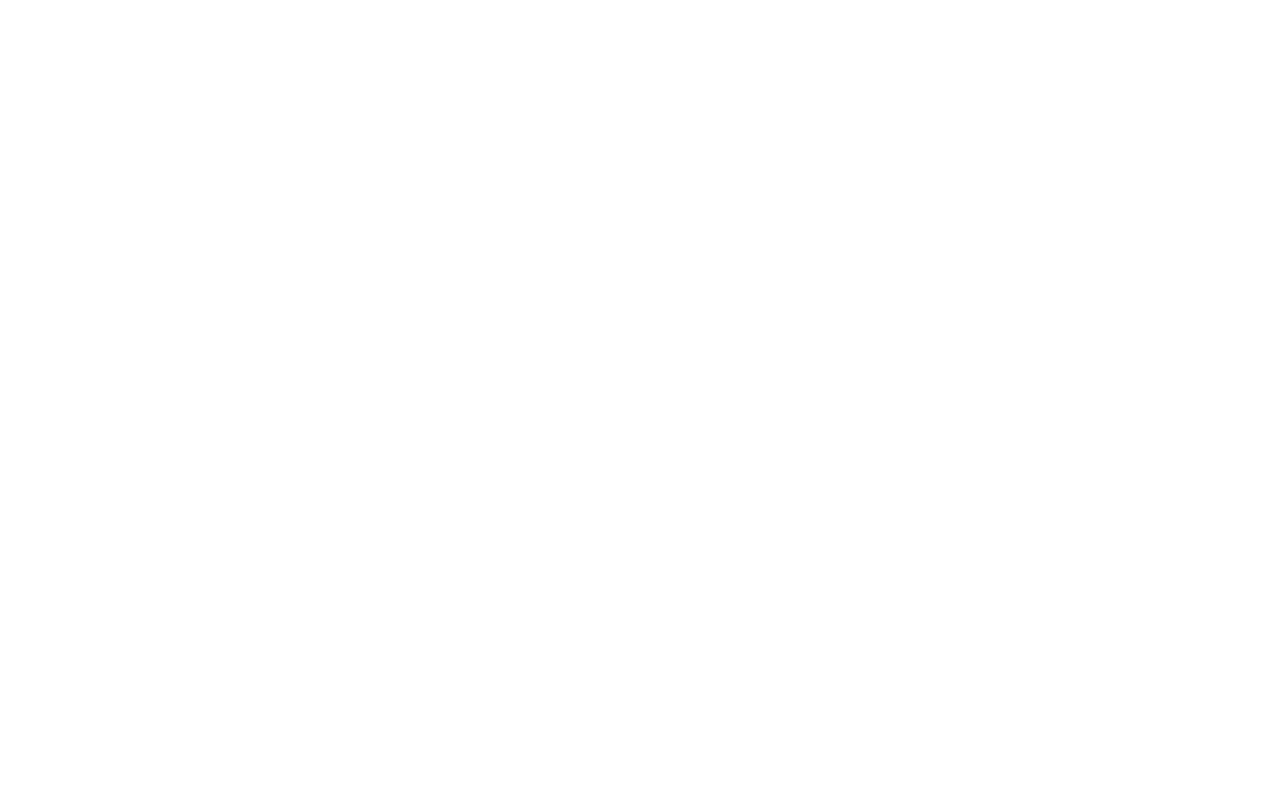
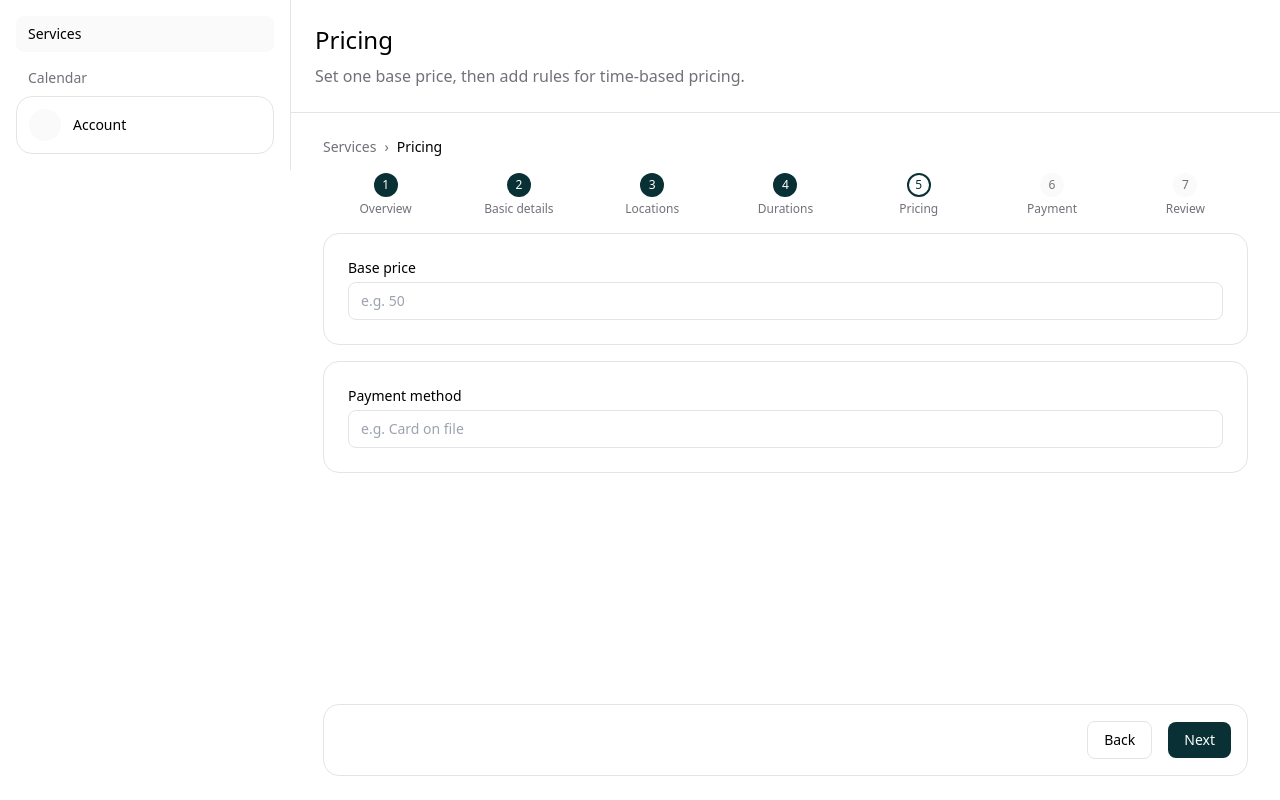
Before and after one commit to luthfierlmbang/takehome-test-rezerv, a React (Vite) app: page /step-6 in a window 1280 px wide. Before the commit this address had no page. Built offline with nearby package versions, Linux system fonts and the light colour scheme.

Commit message:
feat: build Step6 (pricing & payment method) screen

```diff
--- a/src/App.tsx
+++ b/src/App.tsx
@@ -5,6 +5,7 @@
 import Step3 from './screens/Step3'
 import Step4 from './screens/Step4'
 import Step5 from './screens/Step5'
+import Step6 from './screens/Step6'
 
 export default function App() {
   return (
@@ -18,6 +19,7 @@
             <Route path="/step-3" element={<Step3 />} />
             <Route path="/step-4" element={<Step4 />} />
             <Route path="/step-5" element={<Step5 />} />
+            <Route path="/step-6" element={<Step6 />} />
             {/* Step routes are added one-by-one in Tasks 10-16 */}
           </Routes>
         </BookingProvider>
--- /dev/null
+++ b/src/screens/Step6.tsx
@@ -0,0 +1,34 @@
+import { useNavigate } from 'react-router-dom'
+import { StepLayout } from '../components/StepLayout'
+import { Card } from '../components/Card'
+import { Input } from '../components/Input'
+import { useBooking } from '../context/BookingContext'
+
+export default function Step6() {
+  const navigate = useNavigate()
+  const { data, updateField } = useBooking()
+
+  return (
+    <StepLayout
+      stepIndex={4}
+      title="Pricing"
+      description="Set one base price, then add rules for time-based pricing."
+      onBack={() => navigate('/step-5')}
+      onNext={() => navigate('/step-7')}
+    >
+      <div className="flex flex-col gap-4">
+        <Card>
+          <Input label="Base price" value={data.price} onChange={(v) => updateField('price', v)} placeholder="e.g. 50" />
+        </Card>
+        <Card>
+          <Input
+            label="Payment method"
+            value={data.paymentMethod}
+            onChange={(v) => updateField('paymentMethod', v)}
+            placeholder="e.g. Card on file"
+          />
+        </Card>
+      </div>
+    </StepLayout>
+  )
+}
```
Also changed, not shown: 1 other file (tests, documents, lock files or other folders).
